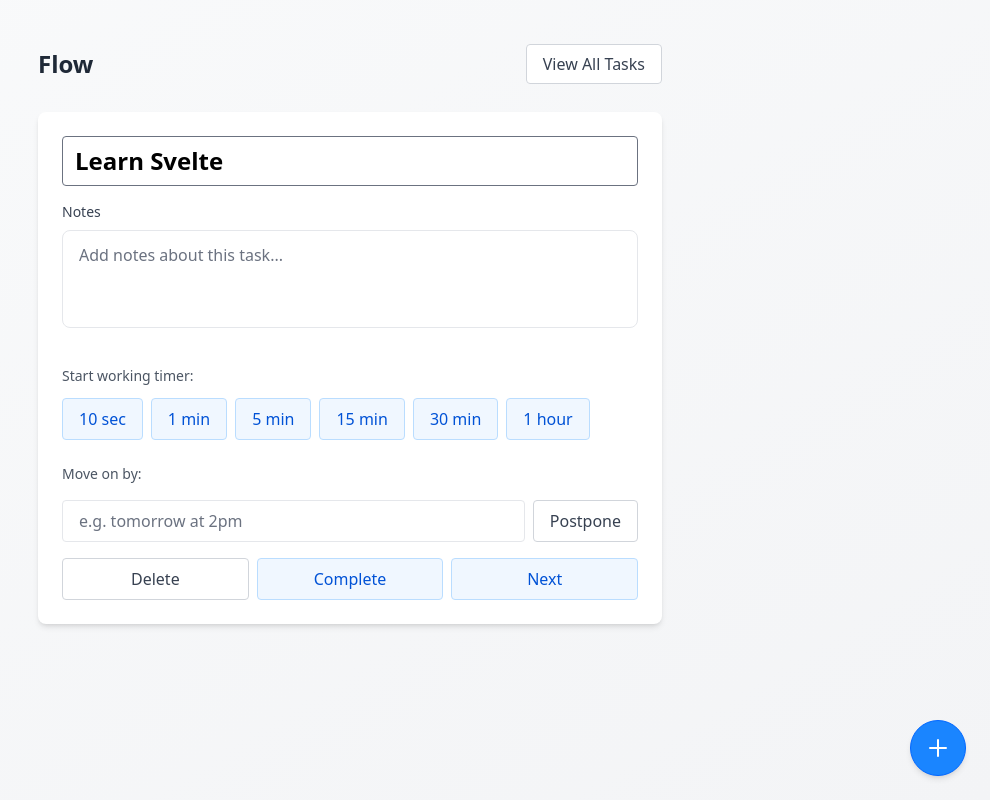
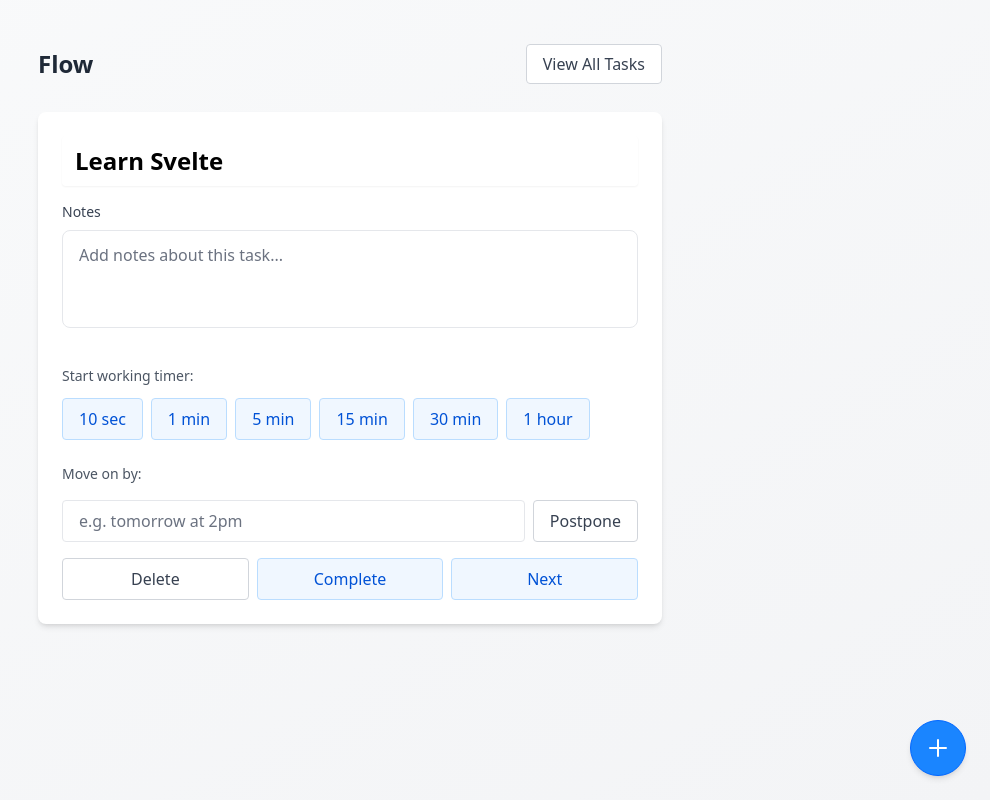
Before and after one commit to narthur/flow, a SvelteKit app: page / in a window 1280 px wide. Shown: the whole page, without its empty margins (290-1280 px from the left). Built offline with nearby package versions, Linux system fonts and the light colour scheme.

Commit message:
Update +page.svelte

```diff
--- a/src/routes/+page.svelte
+++ b/src/routes/+page.svelte
@@ -107,7 +107,7 @@
 		>
 			<input
 				type="text"
-				class="focus:ring-primary-500 mb-4 w-full rounded bg-transparent px-3 py-2 text-2xl font-bold transition-colors duration-200 focus:outline-none focus:ring-2"
+				class="mb-4 w-full rounded bg-transparent px-3 py-2 text-2xl font-bold transition-all duration-200 focus:outline-none focus:ring-1 focus:ring-primary-500 border border-transparent hover:border-neutral-200 shadow-sm"
 				value={currentTask?.title ?? ''}
 				on:input={(e) => currentTask && tasks.updateTitle(currentTask.id, e.currentTarget.value)}
 			/>
```
